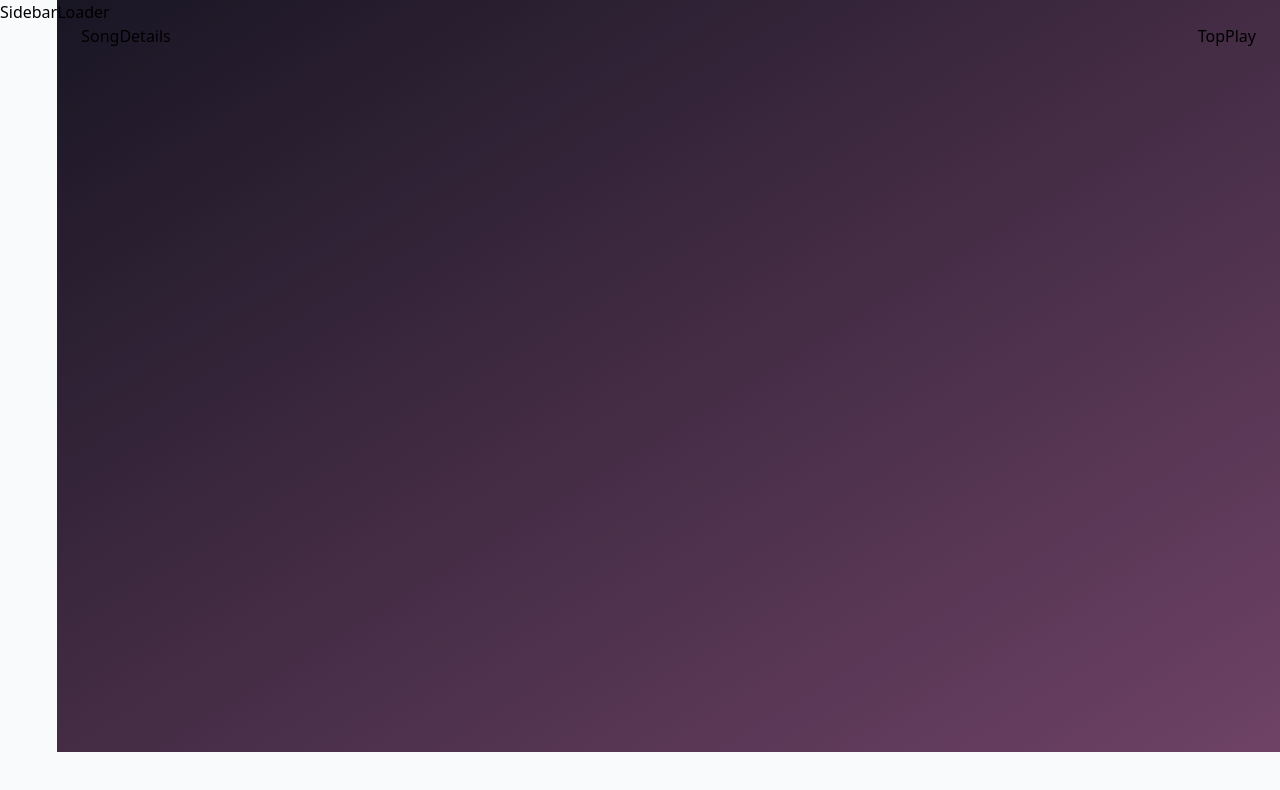
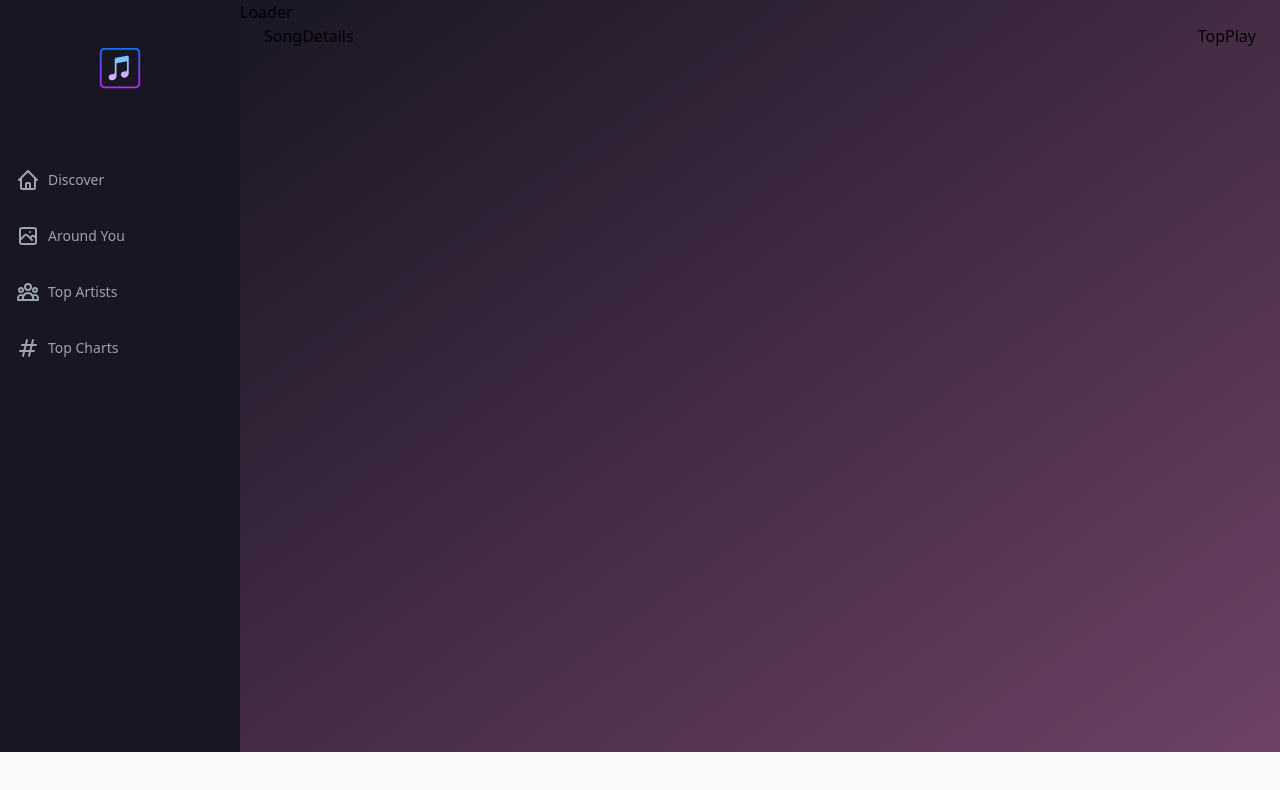
Before and after one commit to Bertonilo/Spotify-clone, a React (Vite) app: page /songs/1 in a window 1280 px wide. Shown: the top 790 px of the page. Built offline with nearby package versions, Linux system fonts and the light colour scheme.

Commit message:
Sidebar implemented

```diff
--- a/src/components/Sidebar.jsx
+++ b/src/components/Sidebar.jsx
@@ -1,5 +1,51 @@
-const Sidebar = () => (
-  <div>Sidebar</div>
+import { useState } from 'react';
+import { NavLink } from 'react-router-dom';
+import { RiCloseLine } from 'react-icons/ri';
+
+import { logo } from '../assets';
+import { links } from '../assets/constants';
+import { HiOutlineMenu } from 'react-icons/hi';
+
+const NavLinks = ({ handleClick }) => (
+  <div className="mt-10">
+    {links.map((item) => (
+      <NavLink
+        key={item.name}
+        to={item.to}
+        className="flex flex-row justify-start items-center my-8 text-sm font-medium text-gray-400
+        hover:text-purple-500"
+        onClick={() => handleClick && handleClick()}
+      >
+        <item.icon className="w-6 h-6 mr-2" />
+        {item.name}
+      </NavLink>
+    ))}
+  </div>
 );
 
+const Sidebar = () => {
+  const [mobileMenuOpen, setMobileMenuOpen] = useState(false);
+
+  return (
+    <>
+      <div className="md:flex hidden flex-col w-[240px] py-10 px-4 bg-[#191624]">
+        <img src={logo} alt="logo" className="w-full h-14 object-contain" />
+        <NavLinks />
+      </div>
+
+      <div className="absolute md:hidden block top-6 right-3">
+        {mobileMenuOpen ? (
+          <RiCloseLine className="w-6  h-6 text-white mr-2 " onClick={() => setMobileMenuOpen(false)} />
+        ) : <HiOutlineMenu className="w-6  h-6 text-white mr-2 " onClick={() => setMobileMenuOpen(true)} /> }
+      </div>
+
+          <div className={`absolute top-0 h-screen w-2/3 bg-gradient-to-tl from-white/10 to-[#483d8b] backdrop-blur-lg
+           z-10 p-6 md:hidden smooth-transition ${mobileMenuOpen ? 'left-0' : '-left-full'}`}>
+              <img src={logo} alt="logo" className="w-full h-14 object-contain" />
+              <NavLinks handleClick={() => setMobileMenuOpen(false)}/>
+          </div>
+      </>
+  );
+};
+
 export default Sidebar;
```
Also changed, not shown: src/assets/logo.svg.
